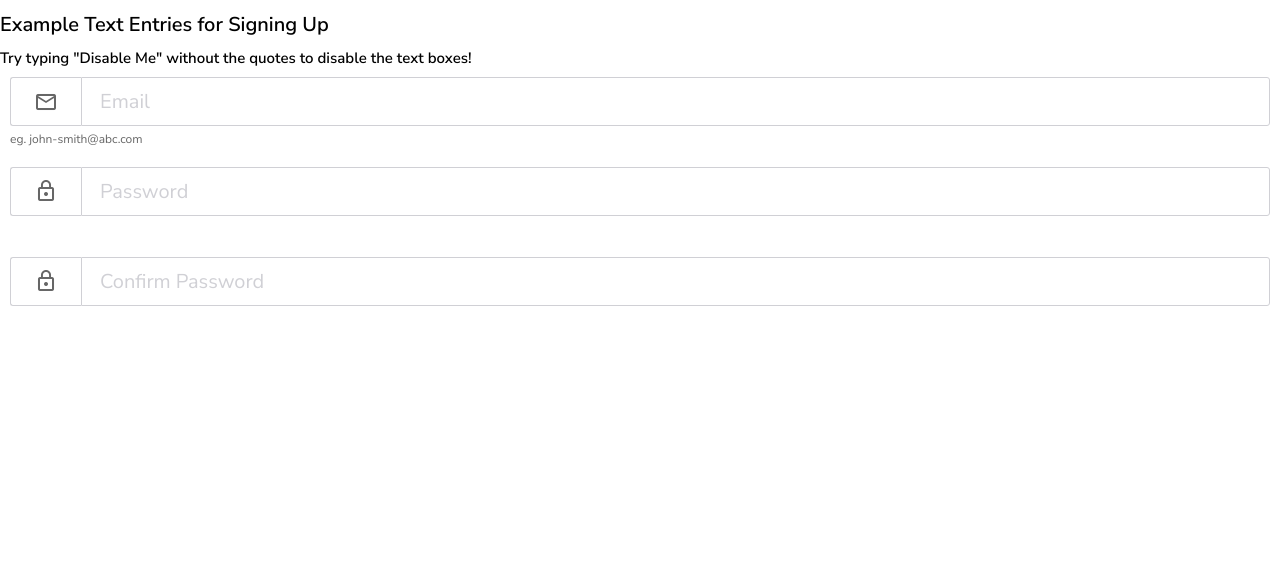
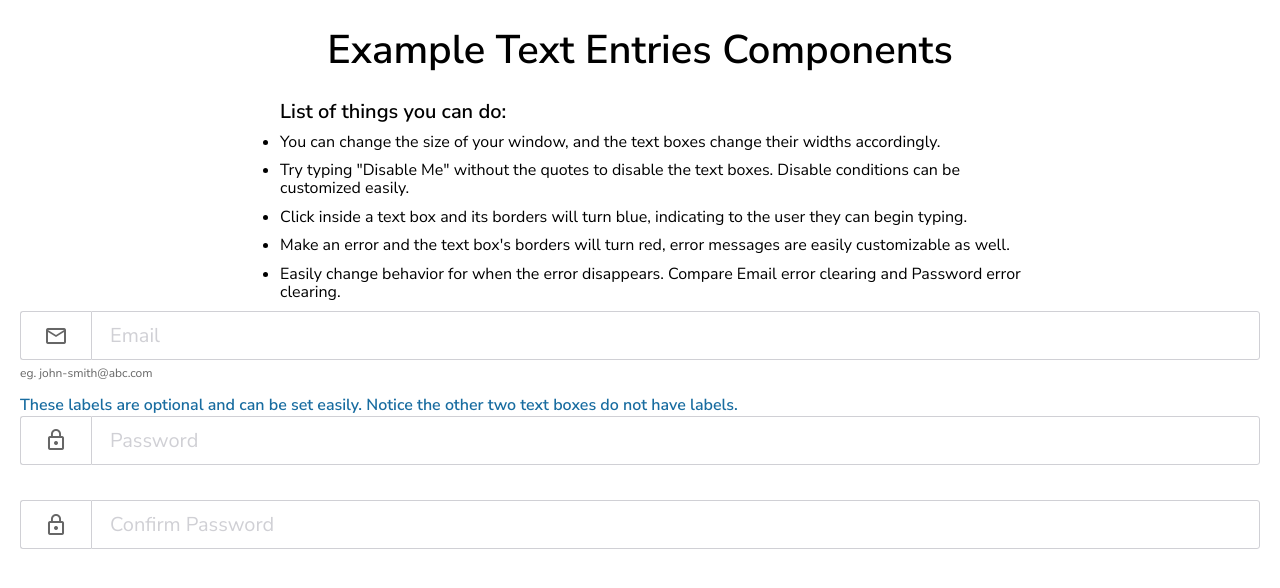
Before and after one commit to benard-kong/text-entry-demo, a React (Create React App) app: page / in a window 1280 px wide. Shown: the top 588 px of the page. Built offline with nearby package versions, Linux system fonts and the light colour scheme.

Commit message:
Styling and Instructions of how the Text Entries work

```diff
--- a/src/Components/ExampleForm/ExampleForm.js
+++ b/src/Components/ExampleForm/ExampleForm.js
@@ -30,51 +30,90 @@ const ExampleForm = () => {
 
   const validateEmail = () => {
     let emailErrorMessage = ''
-    if (!EmailValidator.validate(email)) emailErrorMessage = 'Please type a valid email'
+    if (!EmailValidator.validate(email))
+      emailErrorMessage = 'Please type a valid email; Click in text box to make this error disappear'
     setErrors((errors) => ({ ...errors, emailErrorMessage }))
+  }
+
+  const clearEmailErrors = () => {
+    setErrors((errors) => ({ ...errors, emailErrorMessage: '' }))
   }
 
   const validatePassword = () => {
     let passwordErrorMessage = ''
     const alphaExp = /^(?=.*[!@#$%^&*])[a-zA-Z0-9!@#$%^&*]{8,}$/
     if (!password.match(alphaExp))
-      passwordErrorMessage = 'Passwords need to be greater than 8 characters, with at least 1 special character'
+      passwordErrorMessage =
+        'Passwords need to be greater than 8 characters, with at least 1 special character; Must complete conditions to make this error disappear'
     setErrors((errors) => ({ ...errors, passwordErrorMessage }))
   }
 
   const validateConfirmPassword = () => {
     let confirmPasswordErrorMessage = ''
-    if (password !== confirmPassword) confirmPasswordErrorMessage = 'The two passwords must match!'
+    if (password !== confirmPassword)
+      confirmPasswordErrorMessage =
+        'The two passwords must match! Must complete conditions to make this error disappear'
     setErrors((errors) => ({ ...errors, confirmPasswordErrorMessage }))
   }
 
   return (
     <div>
-      <form action="">
-        <h1>Example Text Entries for Signing Up</h1>
-        <h2>Try typing "Disable Me" without the quotes to disable the text boxes!</h2>
+      <form className="example-form">
+        <h1 className="example-form__title">Example Text Entries Components</h1>
+        <div className="example-form__instruction-flex-container">
+          <div className="example-form__instructions-container">
+            <h2 className="example-form__instruction">List of things you can do:</h2>
+            <div className="example-form__todo-list-container">
+              <ul className="example-form__todo-list">
+                <li className="example-form__todo-item">
+                  You can change the size of your window, and the text boxes change their widths accordingly.
+                </li>
+                <li className="example-form__todo-item">
+                  Try typing "Disable Me" without the quotes to disable the text boxes. Disable conditions can be
+                  customized easily.
+                </li>
+                <li className="example-form__todo-item">
+                  Click inside a text box and its borders will turn blue, indicating to the user they can begin typing.
+                </li>
+                <li className="example-form__todo-item">
+                  Make an error and the text box's borders will turn red, error messages are easily customizable as
+                  well.
+                </li>
+                <li className="example-form__todo-item">
+                  Easily change behavior for when the error disappears. Compare Email error clearing and Password error
+                  clearing.
+                </li>
+              </ul>
+            </div>
+          </div>
+        </div>
         <TextEntry
+          className="example-form__text-entry"
           errorHelpText={errors.emailErrorMessage}
           handleInputChange={(text) => setEmail(text)}
           helpText="eg. john-smith@abc.com"
           icon="mail_outline"
           isDisabled={disableEmail}
           onBlur={validateEmail}
+          onFocus={clearEmailErrors}
           placeholder="Email"
           type="email"
           value={email}
         />
         <TextEntry
+          className="example-form__text-entry"
           errorHelpText={errors.passwordErrorMessage}
           handleInputChange={(text) => setPassword(text)}
           icon="lock_outline"
           isDisabled={disablePassword}
+          label="These labels are optional and can be set easily. Notice the other two text boxes do not have labels."
           onBlur={validatePassword}
           placeholder="Password"
           type="password"
           value={password}
         />
         <TextEntry
+          className="example-form__text-entry"
           errorHelpText={errors.confirmPasswordErrorMessage}
           handleInputChange={(text) => setConfirmPassword(text)}
           icon="lock_outline"
--- /dev/null
+++ b/src/Components/ExampleForm/_exampleForm.scss
@@ -0,0 +1,39 @@
+.example-form {
+  &__title {
+    font-size: 4rem;
+    text-align: center;
+  }
+
+  &__instruction-flex-container {
+    display: flex;
+    justify-content: center;
+  }
+
+  &__instructions-container {
+    max-width: 80rem;
+  }
+
+  &__instruction {
+    font-size: 2rem;
+    margin-bottom: 1rem;
+    padding-left: 4rem;
+  }
+
+  &__todo-list-container {
+    display: flex;
+    justify-content: center;
+  }
+
+  &__todo-item {
+    font-size: 1.6rem;
+    margin-bottom: 1rem;
+  }
+
+  &__text-entry {
+    padding: 0 2rem;
+
+    &:not(:last-of-type) {
+      margin-bottom: 1.5rem;
+    }
+  }
+}
--- a/src/Components/TextEntry/TextEntry.js
+++ b/src/Components/TextEntry/TextEntry.js
@@ -16,12 +16,16 @@ export class TextEntry extends React.Component {
     if (this.props.onBlur) this.props.onBlur()
   }
 
-  handleFocus = () => this.setState({ isFocused: true })
+  handleFocus = () => {
+    this.setState({ isFocused: true })
+    if (this.props.onFocus) this.props.onFocus()
+  }
 
   render() {
     const { errorHelpText, handleInputChange, helpText, icon, isDisabled, label, placeholder, type, value } = this.props
     const { isFocused } = this.state
     const statusText = (errorHelpText && !isDisabled ? errorHelpText : helpText) || '.'
+    const componentClassName = classNames('text-entry', this.props.className)
     const inputClassName = classNames({
       'text-entry__input': true,
       'text-entry__signup': !!icon,
@@ -47,7 +51,7 @@ export class TextEntry extends React.Component {
     })
 
     return (
-      <div className="text-entry">
+      <div className={componentClassName}>
         {label && (
           <h3 data-testid="text-entry-label" className={labelClassName}>
             {label}
--- a/src/Components/TextEntry/_textentry.scss
+++ b/src/Components/TextEntry/_textentry.scss
@@ -2,7 +2,6 @@
   & {
     display: flex;
     flex-direction: column;
-    padding: 1rem;
   }
 
   &__label {
--- a/src/scss/styles.scss
+++ b/src/scss/styles.scss
@@ -3,4 +3,5 @@
 @import './base';
 
 // Components
+@import '../Components/ExampleForm/exampleForm';
 @import '../Components/TextEntry/textentry';
```
